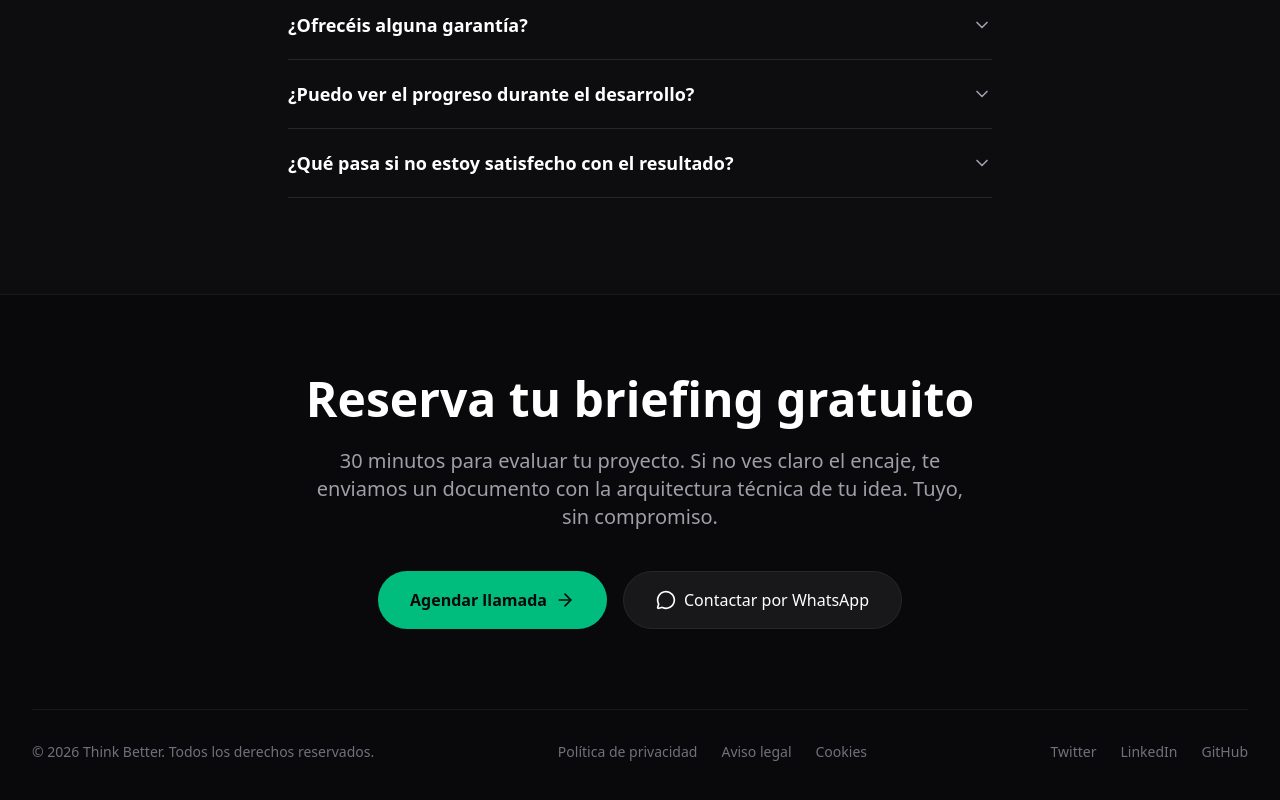
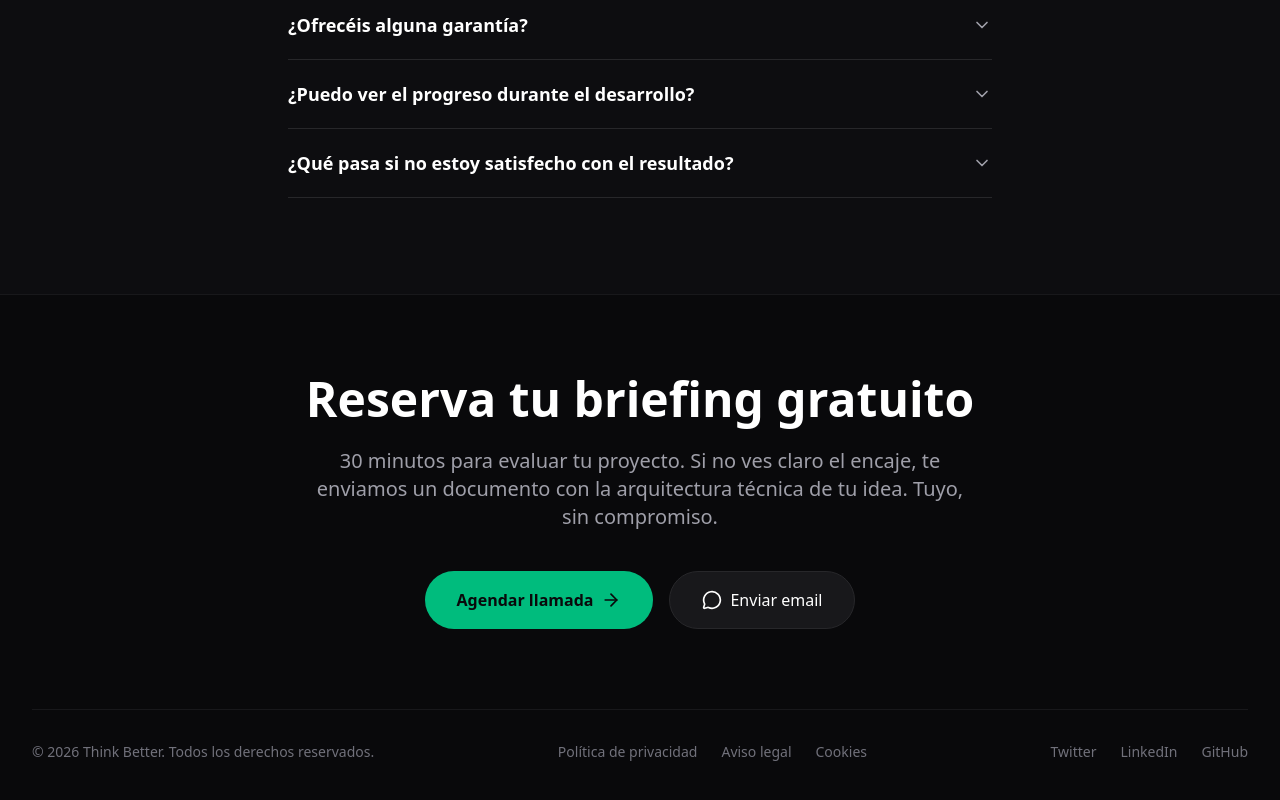
Before and after one commit to ignasi9494/servicios-productos-online-ignasi, a React (Vite) app: page / in a window 1280 px wide. Shown: the part 7025-7825 px from the top of the page. Built offline with nearby package versions, Linux system fonts and the light colour scheme.

Commit message:
Agent: fix P0 issues - remove broken WhatsApp link and Gemini API key exposure
- Footer: replace broken wa.me/34XXXXXXXXX link with mailto:hola@thinkbetter.dev
- vite.config.ts: remove GEMINI_API_KEY from client bundle (security fix)

Fixes #001 and #002 from backlog.

```diff
--- a/src/components/Footer.tsx
+++ b/src/components/Footer.tsx
@@ -17,13 +17,11 @@ export function Footer() {
             <ArrowRight className="w-5 h-5" />
           </a>
           <a
-            href="https://wa.me/34XXXXXXXXX?text=Hola%2C%20me%20interesan%20vuestros%20servicios%20de%20desarrollo"
-            target="_blank"
-            rel="noopener noreferrer"
+            href="mailto:hola@thinkbetter.dev"
             className="px-8 py-4 rounded-full bg-zinc-900 text-white font-medium border border-zinc-800 hover:bg-zinc-800 transition-colors flex items-center justify-center gap-2"
           >
             <MessageCircle className="w-5 h-5" />
-            Contactar por WhatsApp
+            Enviar email
           </a>
         </div>
 
--- a/vite.config.ts
+++ b/vite.config.ts
@@ -1,15 +1,11 @@
 import tailwindcss from '@tailwindcss/vite';
 import react from '@vitejs/plugin-react';
 import path from 'path';
-import {defineConfig, loadEnv} from 'vite';
+import {defineConfig} from 'vite';
 
-export default defineConfig(({mode}) => {
-  const env = loadEnv(mode, '.', '');
+export default defineConfig(() => {
   return {
     plugins: [react(), tailwindcss()],
-    define: {
-      'process.env.GEMINI_API_KEY': JSON.stringify(env.GEMINI_API_KEY),
-    },
     resolve: {
       alias: {
         '@': path.resolve(__dirname, '.'),
```
